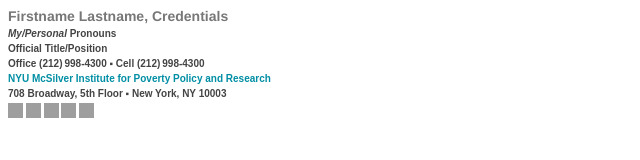
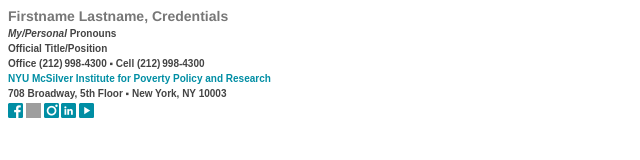
Before and after one commit to mileszm/mcsilver_email_2, a plain HTML site: page index.html in a window 1280 px wide. Shown: the full height of the page, 0-640 px from the left. Drawn offline with Linux system fonts and the light colour scheme; grey boxes are pictures that could not be loaded.

Commit message:
Replace Twitter with Bsky, change icons

```diff
--- a/index.html
+++ b/index.html
@@ -21,11 +21,11 @@ body {
 		<a style="color:#008ea4;text-decoration:none" href="http://mcsilver.nyu.edu">NYU McSilver Institute for Poverty Policy and Research</a> <br />
 		708 Broadway, 5th Floor ▪ New York, NY 10003 <br />
 			<span style="line-height:28px">
-			<a href="https://www.facebook.com/NYUMcSilver"><img style="width:15px;height:15px" src="https://mcsilver.nyu.edu/misc/esig/fb.png" alt="McSilver on Facebook"/></a>
-			<a href="https://twitter.com/nyumcsilver"><img style="width:15px;height:15px" src="https://mcsilver.nyu.edu/misc/esig/tw.png" alt="McSilver on Twitter"/></a>
-			<a href="https://www.instagram.com/nyumcsilver"><img style="width:15px;height:15px" src="https://mcsilver.nyu.edu/misc/esig/ig.png" alt="McSilver on Instagram"/></a>
-			<a href="https://www.linkedin.com/company/nyu-mcsilver-institute"><img style="width:15px;height:15px" src="https://mcsilver.nyu.edu/misc/esig/li.png" alt="McSilver on LinkedIn"/></a>
-			<a href="https://www.youtube.com/c/McSilverInstitute"><img style="width:15px;height:15px" src="https://mcsilver.nyu.edu/misc/esig/yt.png" alt="McSilver on YouTube"/></a>
+			<a href="https://www.facebook.com/NYUMcSilver"><img style="width:15px;height:15px" src="https://mileszm.github.io/mcsilver_email_2/ico-fb.png" alt="McSilver on Facebook"/></a>
+			<a href="https://bsky.app/profile/nyumcsilver.bsky.social"><img style="width:15px;height:15px" src="hhttps://mileszm.github.io/mcsilver_email_2/ico-bs.png" alt="McSilver on Bluesky"/></a>
+			<a href="https://www.instagram.com/nyumcsilver"><img style="width:15px;height:15px" src="https://mileszm.github.io/mcsilver_email_2/ico-ig.png" alt="McSilver on Instagram"/></a>
+			<a href="https://www.linkedin.com/company/nyu-mcsilver-institute"><img style="width:15px;height:15px" src="https://mileszm.github.io/mcsilver_email_2/ico-li.png" alt="McSilver on LinkedIn"/></a>
+			<a href="https://www.youtube.com/c/McSilverInstitute"><img style="width:15px;height:15px" src="https://mileszm.github.io/mcsilver_email_2/ico-yt.png" alt="McSilver on YouTube"/></a>
 	    </span>
 </body>
 </html>
```
